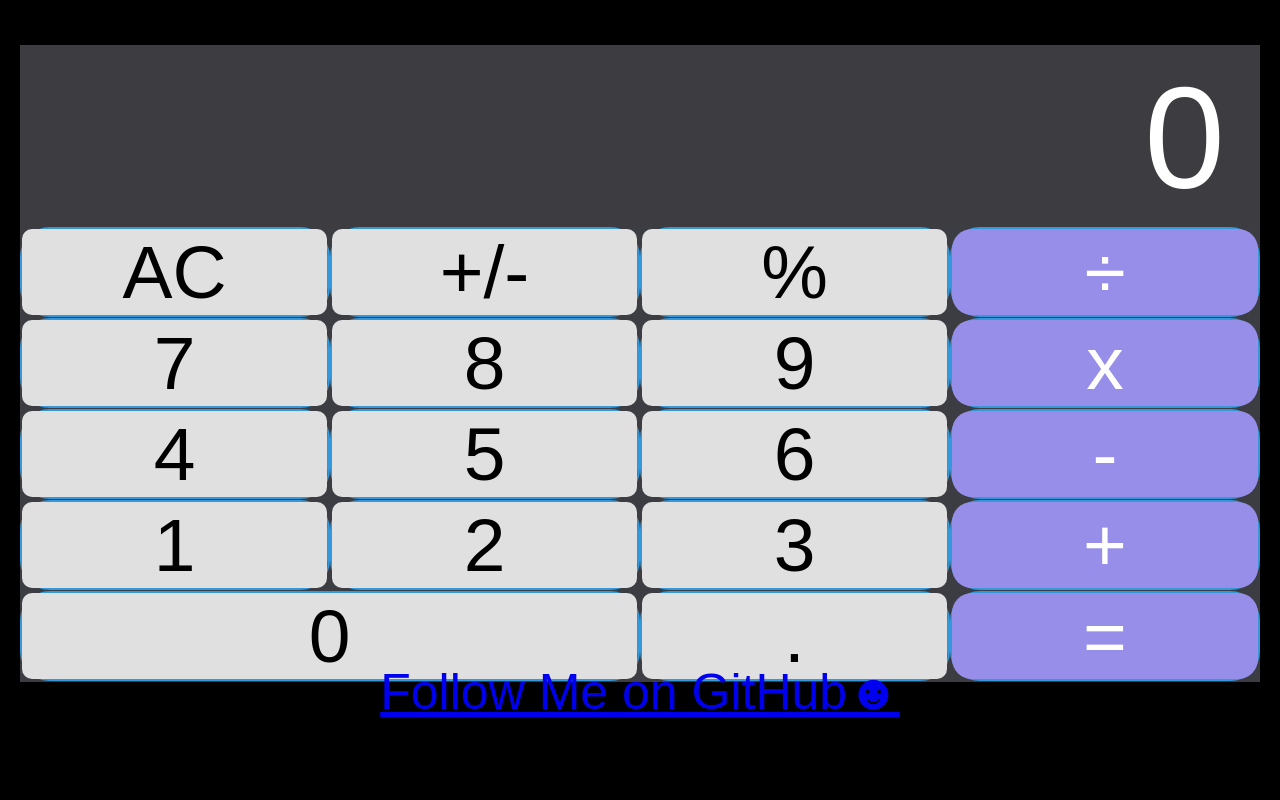
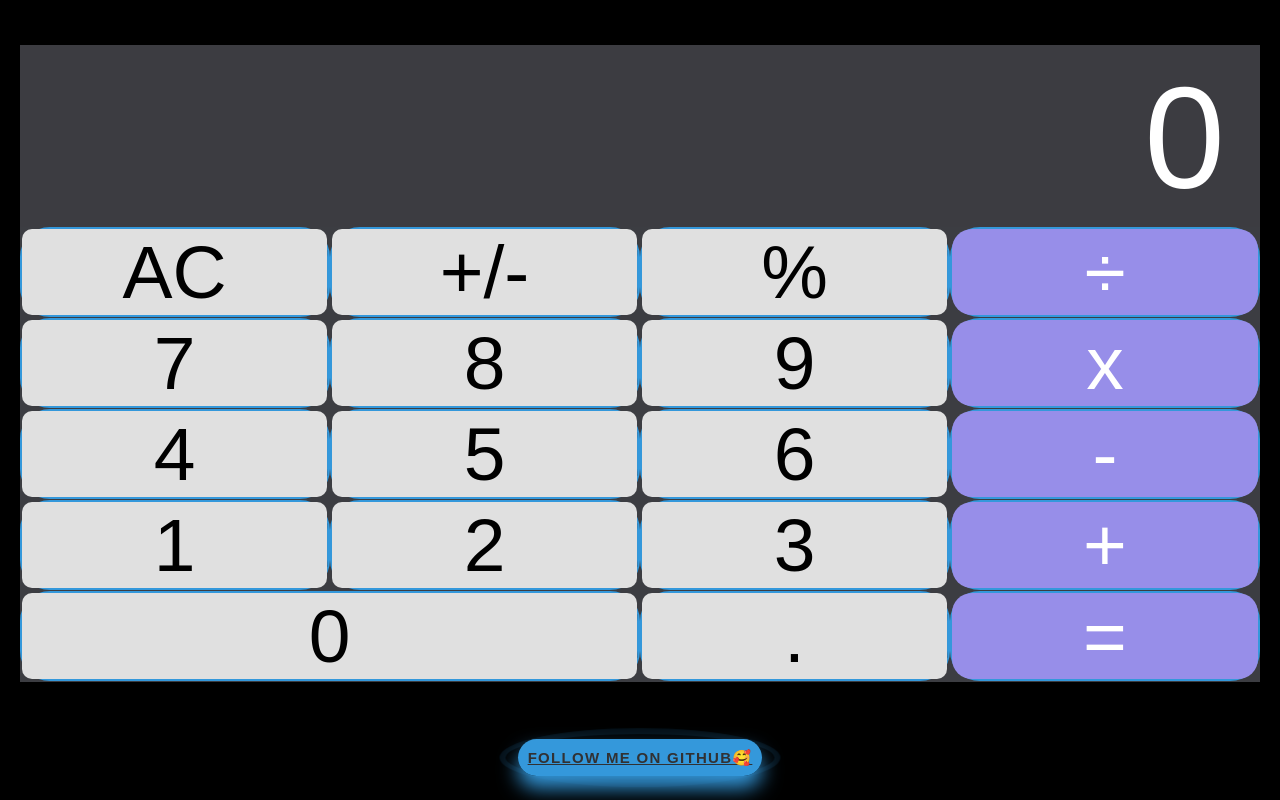
Before and after one commit to hbonavota/CalculatorWithReact, a React (Create React App) app: page / in a window 1280 px wide. Shown: the part 224-1024 px from the top of the page. Before the commit the page ends 995 px from the top, so only its background shows below. Built offline with nearby package versions, Linux system fonts and the light colour scheme.

Commit message:
<modificated>[index.css]modificated styles

```diff
--- a/public/index.html
+++ b/public/index.html
@@ -42,13 +42,5 @@
         To begin the development, run `npm start` or `yarn start`.
         To create a production bundle, use `npm run build` or `yarn build`.
       -->
-      <footer>
-        <a
-        class="github left-top"
-        href="https://github.com/hbonavota"
-        title="Follow Me on GitHub">
-        Follow Me on GitHub☻
-      </a>
-    </footer>
   </body>
 </html>
--- a/src/components/App.css
+++ b/src/components/App.css
@@ -3,8 +3,13 @@
   text-align:center;
 }
 .component-app {
-/*   display: flex; */
   flex-direction: column;
   flex-wrap: wrap;
   height: 75%;
 }
+@media (max-width: 400px) {
+  .component-app {
+    display: flex;
+    flex-direction: column;
+  }
+}
--- a/src/components/App.js
+++ b/src/components/App.js
@@ -2,6 +2,7 @@ import React from "react";
 import Display from "./Display";
 import ButtonPanel from "./ButtonPanel";
 import calculate from "../logic/calculate";
+import Footer from "../components/Footer";
 import './App.css';
 
 export default class App extends React.Component {
@@ -21,6 +22,9 @@ export default class App extends React.Component {
         </h1>
         <Display value={this.state.next || this.state.total || "0"} />
         <ButtonPanel clickHandler={this.handleClick} />
+        <div>
+          <Footer />
+        </div>
       </div>
     );
   }
--- /dev/null
+++ b/src/components/Footer.css
@@ -0,0 +1,83 @@
+.Follow {
+    height: 20%;
+    display: flex;
+    align-items: center;
+    justify-content: center;
+    margin-top: 35px;
+  }
+
+  .button {
+    min-width: 300px;
+    min-height: 60px;
+    font-family: 'Nunito', sans-serif;
+    font-size: 15px;
+    text-transform: uppercase;
+    letter-spacing: 1.3px;
+    font-weight: 700;
+    color: #313133;
+    background: #3498db;
+  background: linear-gradient(90deg, #3498db 0%, #3498db 100%);
+    border: none;
+    border-radius: 1000px;
+    box-shadow: 0px 12px 20px #3498db;
+    transition: all 0.3s ease-in-out 0s;
+    cursor: pointer;
+    outline: none;
+    position: relative;
+    padding: 10px;
+    }
+
+    .button:before {
+  content: '';
+    border-radius: 1000px;
+    min-width: calc(300px + 12px);
+    min-height: calc(60px + 12px);
+    border: 6px solid #3498db;
+    box-shadow: 0 0 60px #3498db;
+    position: absolute;
+    top: 50%;
+    left: 50%;
+    transform: translate(-50%, -50%);
+    opacity: 0;
+    transition: all .3s ease-in-out 0s;
+  }
+
+  .button:hover, .button:focus {
+    color: #313133;
+    transform: translateY(-6px);
+  }
+
+  .button:hover::before, button:focus::before {
+    opacity: 1;
+  }
+
+  .button:after {
+    content: '';
+    width: 30px; height: 30px;
+    border-radius: 100%;
+    border: 6px solid #3498db;
+    position: absolute;
+    z-index: -1;
+    top: 50%;
+    left: 50%;
+    transform: translate(-50%, -50%);
+    animation: ring 3.5s infinite;
+  }
+
+  .button:hover::after, button:focus::after {
+    animation: none;
+    display: none;
+  }
+
+  @keyframes ring {
+    100% {
+      width: 300px;
+      height: 50px;
+      opacity: 1;
+    }
+    100% {
+      width: 300px;
+      height: 50px;
+      opacity: 0;
+    }
+  }
--- /dev/null
+++ b/src/components/Footer.js
@@ -0,0 +1,16 @@
+import React from "react";
+import "./Footer.css";
+
+const Footer = () => {
+    return (
+        <footer className="Follow">
+            <div >
+                <a className="button" href="https://github.com/hbonavota">
+                    Follow Me on GitHub🥰
+                </a>
+            </div>
+        </footer>
+    );
+}
+
+export default Footer;
--- a/src/index.css
+++ b/src/index.css
@@ -15,19 +15,6 @@ body {
   height: 100%;
 }
 
-body .github:before {
-  background-color: #333;
-}
-footer{
-  padding-bottom: 50px;
-  text-align: center;
-}
-
-@media screen and (max-width: 400px) {
-  .github {
-    display: none;
-  }
-}
 
 @media (min-width: 400px) and (min-height: 400px) {
   html {
```
